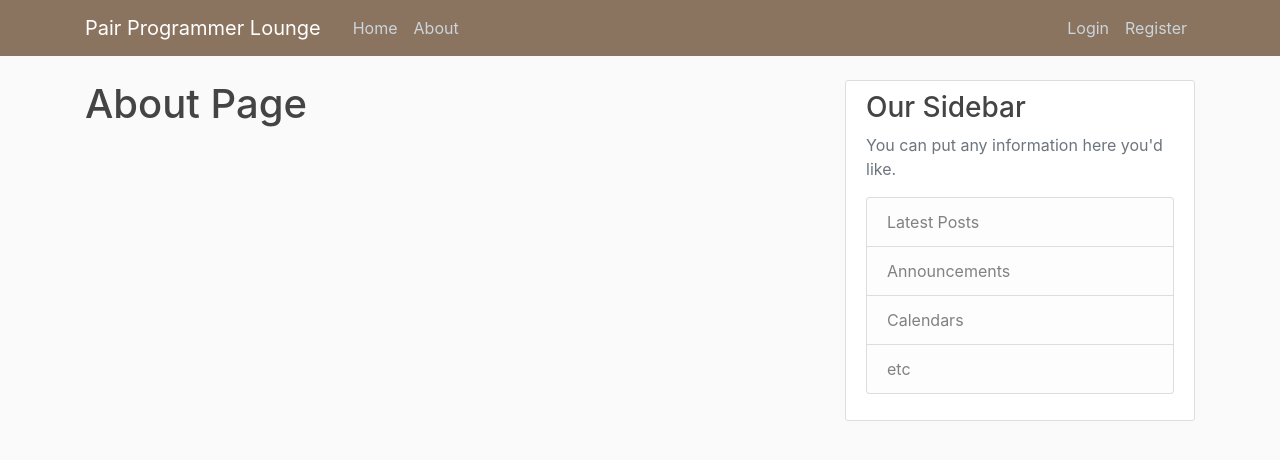
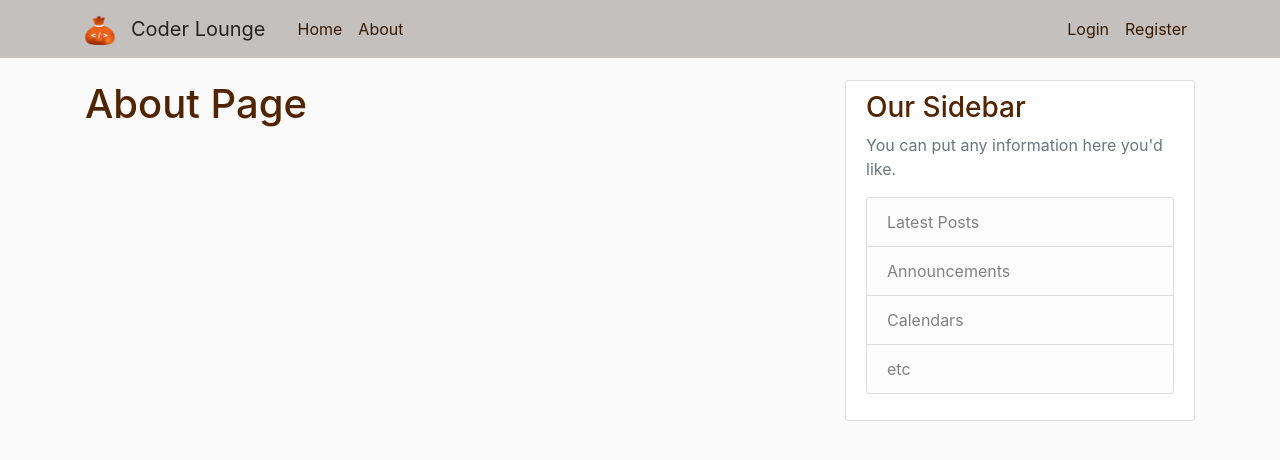
Before and after one commit to g-dailey/Flask-Project, a Flask app: page /about in a window 1280 px wide. Shown: the top 460 px of the page. Run offline with Flask 2, Linux system fonts and the light colour scheme; some libraries are stand-ins or nearby versions.

Commit message:
Added Logo and updated project name to Code Lounge

```diff
--- a/flaskblog/static/main.css
+++ b/flaskblog/static/main.css
@@ -1,23 +1,27 @@
 body {
   background: #fafafa;
-  color: #977357;
+  color: #000202;
   margin-top: 5rem;
 }
 
 h1, h2, h3, h4, h5, h6 {
-  color: #444444;
+  color: #522502;
 }
 
 .bg-steel {
-  background-color: #8a735f;
+  background-color: #c3c0bd;
+}
+
+.navbar-dark .navbar-brand {
+  color: rgb(36, 35, 35);
 }
 
 .site-header .navbar-nav .nav-link {
-  color: #cbd5db;
+  color: #381902;
 }
 
 .site-header .navbar-nav .nav-link:hover {
-  color: #ffffff;
+  color: #502102;
 }
 
 .site-header .navbar-nav .nav-link.active {
@@ -33,7 +37,7 @@ h1, h2, h3, h4, h5, h6 {
 }
 
 .article-title {
-  color: #444444;
+  color: #4a2202;
 }
 
 a.article-title:hover {
@@ -54,7 +58,7 @@ a.article-title:hover {
 .article-metadata {
   padding-bottom: 1px;
   margin-bottom: 4px;
-  border-bottom: 1px solid #e3e3e3
+  border-bottom: 1px solid #552301
 }
 
 .article-metadata a:hover {
--- a/flaskblog/templates/layout.html
+++ b/flaskblog/templates/layout.html
@@ -7,19 +7,24 @@
     <link rel="stylesheet" href="https://stackpath.bootstrapcdn.com/bootstrap/4.3.1/css/bootstrap.min.css" integrity="sha384-ggOyR0iXCbMQv3Xipma34MD+dH/1fQ784/j6cY/iJTQUOhcWr7x9JvoRxT2MZw1T" crossorigin="anonymous">
     <link rel="stylesheet" type="text/css" href="{{ url_for ('static', filename='main.css') }}">
       {% if title %}
-       <title> Pair Programmer Lounge - {{ title }} </title>
+       <title> Coder Lounge - {{ title }} </title>
+       <link rel="icon" type="image/x-icon" href="/static/img/project-logo.png">
 
       {% else %}
-        <title> Pair Programmer Lounge </title>
+        <title> Coder Lounge </title>
+        <link rel="icon" type="image/x-icon" href="/static/img/project-logo.png">
       {% endif %}
-
   </head>
 
   <body>
     <header class="site-header">
       <nav class="navbar navbar-expand-md navbar-dark bg-steel fixed-top">
         <div class="container">
-          <a class="navbar-brand mr-4" href="/">Pair Programmer Lounge</a>
+          <a class="navbar-brand" href="#">
+            <img src="/static/img/project-logo.png" width="30" height="30" alt="">
+          <a class="navbar-brand mr-4" href="/">Coder Lounge</a>
+
+          <link rclass="navbar-brand" href="/static/img/project-logo.png">
           <button class="navbar-toggler" type="button" data-toggle="collapse" data-target="#navbarToggle" aria-controls="navbarToggle" aria-expanded="false" aria-label="Toggle navigation">
             <span class="navbar-toggler-icon"></span>
           </button>
@@ -36,7 +41,9 @@
 
               {% else %}
                 <a class="nav-item nav-link" href="{{ url_for('login') }}">Login</a>
-                <a class="nav-item nav-link" href="{{ url_for('register') }}">Register</a>
+                <a class="nav-item nav-link"  href="{{ url_for('register') }}">
+                  Register
+                </a>
               {% endif %}
               </div>
           </div>
--- a/flaskblog/templates/login.html
+++ b/flaskblog/templates/login.html
@@ -1,3 +1,4 @@
+
 {% extends "layout.html" %}
 
 {% block content %}
@@ -5,6 +6,7 @@
     <form method="POST" action="">
       {{ form.hidden_tag() }}
       <fieldset class="form-group">
+
         <legend class="border-bottom mb-4"> Login </legend>
 
         <div class="form-group">
--- a/flaskblog/templates/register.html
+++ b/flaskblog/templates/register.html
@@ -1,6 +1,7 @@
 {% extends "layout.html" %}
 
 {% block content %}
+
   <div class="content-section">
     <form method="POST" action="">
       {{ form.hidden_tag() }}
```
Also changed, not shown: flaskblog/static/img/logo-icon.svg (added), flaskblog/static/img/main-logo.png (added), flaskblog/static/img/project-logo.png (added).
